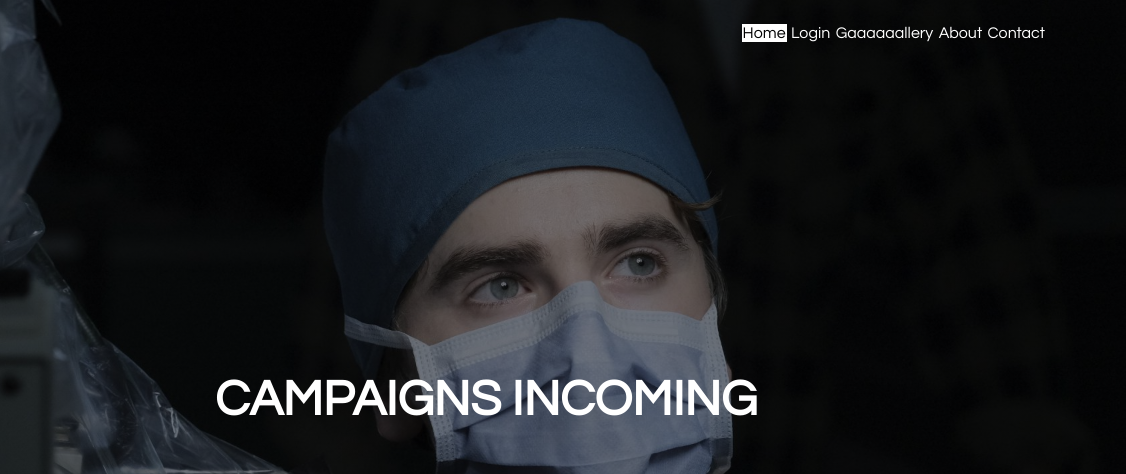
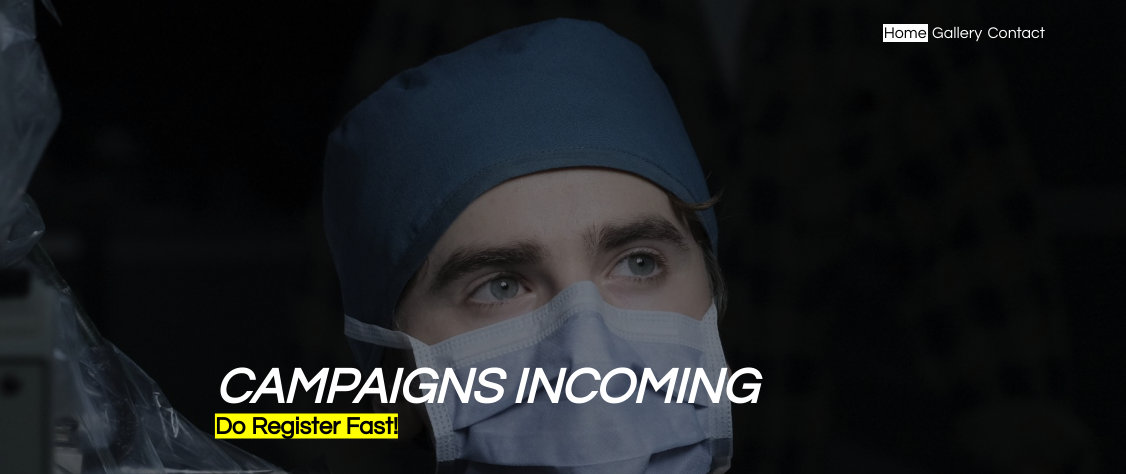
Before and after one commit to ananyamitra2000/WSD-lab-assignment, a plain HTML site: page index.html in a window 1280 px wide. Shown: the top 474 px of the page, 154-1280 px from the left. Drawn offline with Linux system fonts and the light colour scheme.

Commit message:
Update index.html

```diff
--- a/index.html
+++ b/index.html
@@ -15,18 +15,17 @@
             </div>
             <ul>
               <li class="active"><a href="#">Home</a></li>
-              <li><a href="login.html">Login</a></li>
-              <li><a href="#">Gaaaaaallery</a></li>
-              <li><a href="#">About</a></li>
+              <li><a href="two.html">Gallery</a></li>
               <li><a href="contact.html">Contact</a></li>
           </ul>
        </div>
        <div class="title">
-           <h1>CAMPAIGNS INCOMING</h1>
+           <h1><i>CAMPAIGNS INCOMING</i></h1>
+           <h2><strong><mark>Do Register Fast!</mark></strong></h2>
        </div>
 
        <div class="button">
-           <a href="#" class="btn">REGISTER</a>
+           <a href="login.html" class="btn">REGISTER</a>
            <a href="#" class="btn">LEARN MORE</a>
 
        </div>
```
